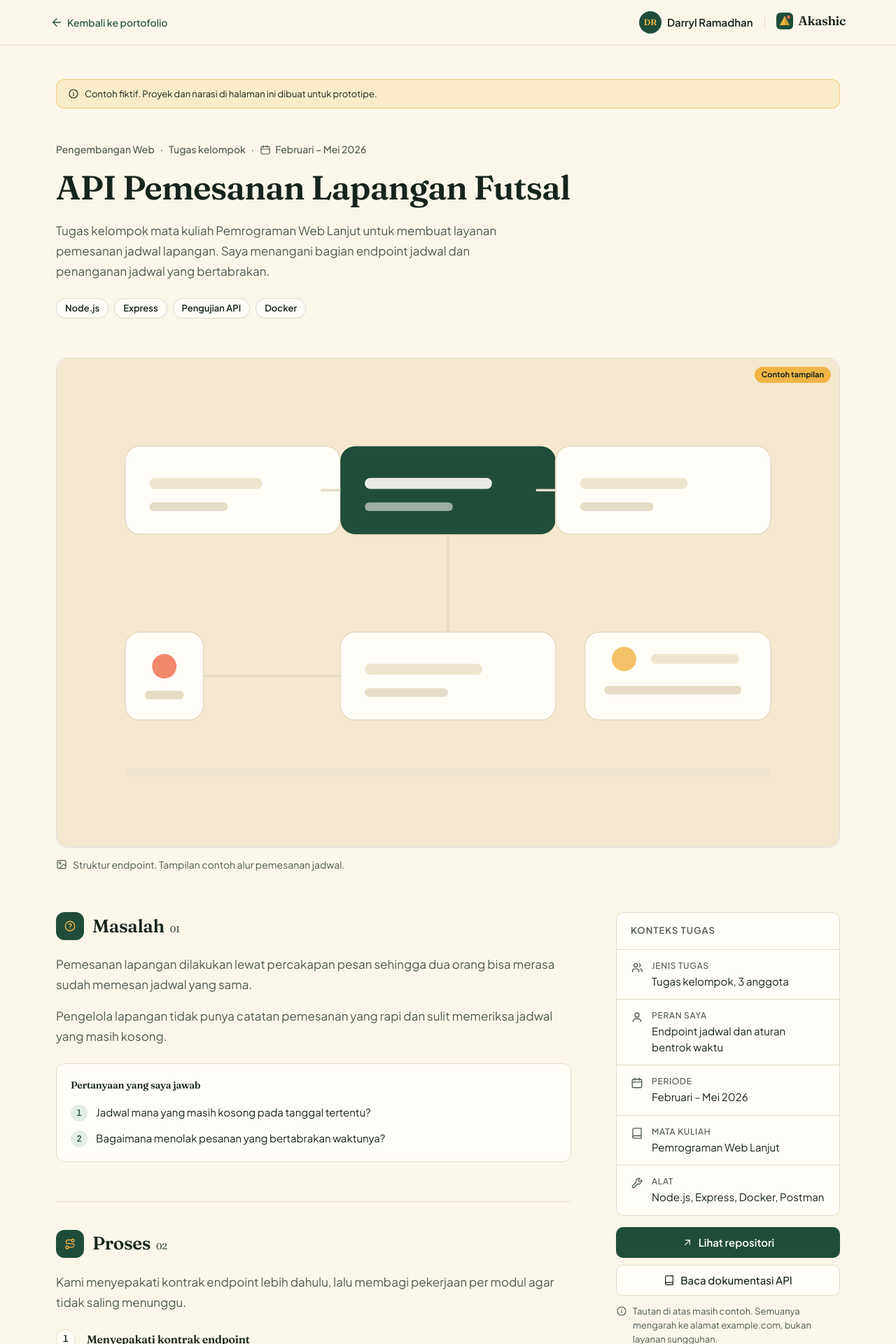
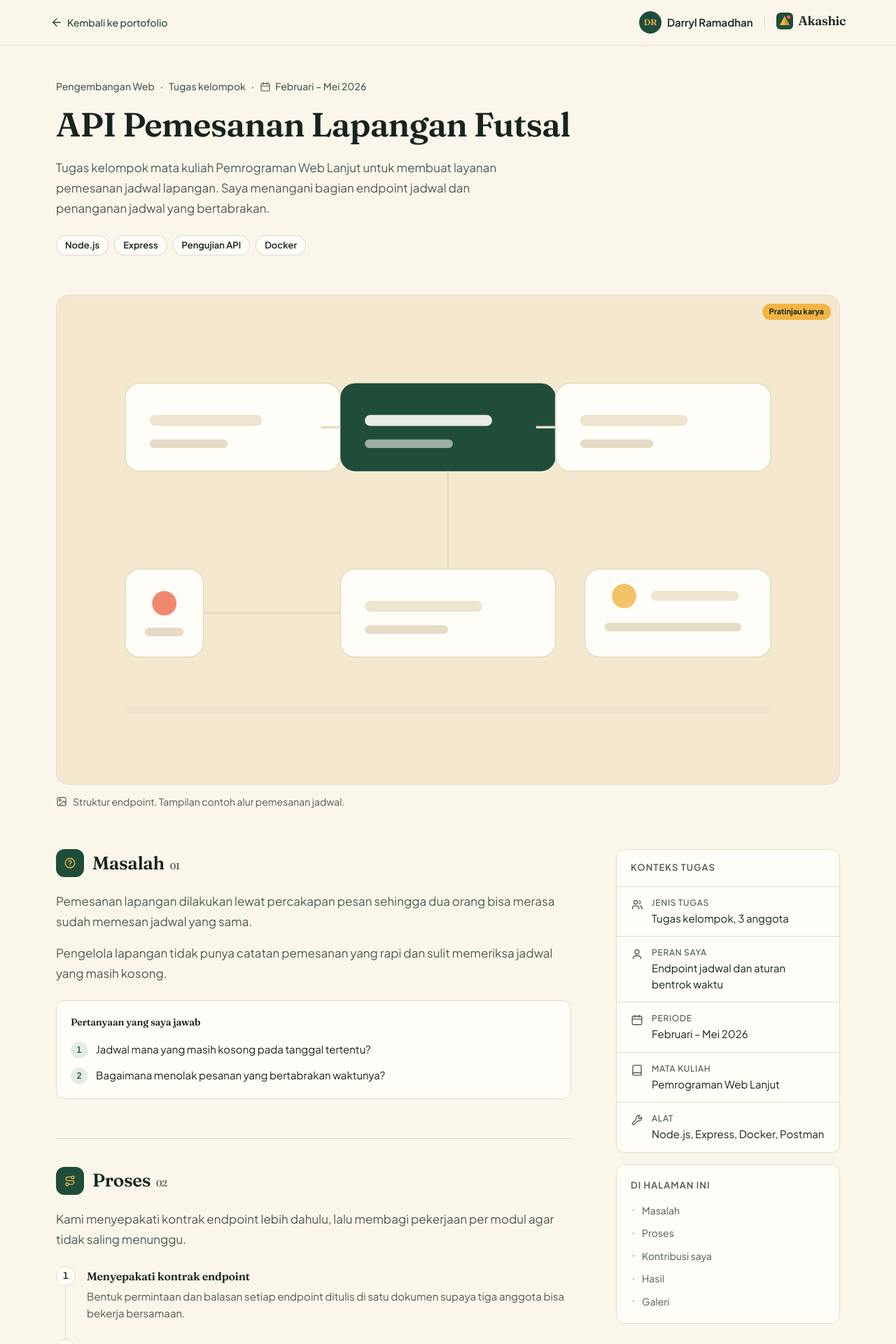
Before and after one commit to Vlad401-del/akashic_projectvault, a Next.js app in the folder web/: page /u/darryl/p/api-pemesanan-lapangan-futsal in a window 1280 px wide. Shown: the top 1920 px of the page at 70% size. Built offline with nearby package versions, Linux system fonts and the light colour scheme.

Commit message:
refactor(ui): hapus label prototipe dan lokal dari halaman publik (1/4)
Banner prototipe, copy "data contoh/akun contoh", dan catatan example.com
dihapus dari landing, papan tim, profil, dan detail proyek. Tautan
placeholder example.com tidak lagi dirender sebagai kontak/bukti karya.

```diff
--- a/web/src/app/tim/[id]/page.tsx
+++ b/web/src/app/tim/[id]/page.tsx
@@ -2,7 +2,6 @@ import { notFound } from "next/navigation";
 import Link from "next/link";
 
 import { Icon } from "@/components/icons";
-import { PrototypeNotice } from "@/components/prototype-notice";
 import { Avatar, TopBar } from "@/components/site-nav";
 import { IntroFormComponent } from "@/components/team/intro-form-component";
 import { getPublicProfile } from "@/lib/content";
@@ -64,11 +63,6 @@ export default async function TeamDetailPage({
       />
 
       <main className="mx-auto max-w-[1120px] px-5 pb-24 pt-8 sm:px-8 sm:pt-12 xl:px-0">
-        <PrototypeNotice className="mb-8">
-          Halaman pencarian tim publik. Pengajuan diri melalui formulir di bawah akan tersimpan di{" "}
-          <code>web/.data/team-requests.json</code> dan dapat dibuka oleh pemilik tim di dasbornya.
-        </PrototypeNotice>
-
         <div className="grid grid-cols-1 gap-10 lg:grid-cols-12">
           {/* Kolom Kiri / Utama: Detail Tim & Formulir */}
           <div className="space-y-8 lg:col-span-8">
--- a/web/src/app/tim/page.tsx
+++ b/web/src/app/tim/page.tsx
@@ -2,7 +2,6 @@ import type { Metadata } from "next";
 import Link from "next/link";
 
 import { Icon } from "@/components/icons";
-import { PrototypeNotice } from "@/components/prototype-notice";
 import { SiteBrand } from "@/components/site-brand";
 import { TopBar } from "@/components/site-nav";
 import { TeamBoard } from "@/components/team/team-board";
@@ -48,10 +47,6 @@ export default function TeamBoardPage() {
       />
 
       <main className="mx-auto max-w-[1200px] px-5 pb-24 pt-8 sm:px-8 sm:pt-10">
-        <PrototypeNotice className="mb-8">
-          Fitur baru (Tahap Pivot): Papan cari tim lomba dari bukti kerja. Perkenalan yang dikirim disimpan di komputer ini (<code>web/.data/team-requests.json</code>).
-        </PrototypeNotice>
-
         {/* Hero Banner */}
         <header className="on-dark relative isolate overflow-hidden rounded-[24px] bg-forest px-6 py-10 text-cream sm:px-10 sm:py-14">
           <div aria-hidden="true" className="grid-lines absolute inset-0 -z-10 text-cream/[0.07]" />
--- a/web/src/app/u/[username]/p/[slug]/page.tsx
+++ b/web/src/app/u/[username]/p/[slug]/page.tsx
@@ -6,7 +6,6 @@ import { ProjectCard } from "@/components/project-card";
 import { ProjectContext } from "@/components/project-context";
 import { ProjectCover, ProjectCoverCaption } from "@/components/project-cover";
 import { ProjectStory } from "@/components/project-story";
-import { PrototypeNotice } from "@/components/prototype-notice";
 import { OwnerChip, TopBar } from "@/components/site-nav";
 import { SiteBrand } from "@/components/site-brand";
 import { SkillList } from "@/components/skill-list";
@@ -14,7 +13,6 @@ import {
   getOtherPublicProjects,
   getPublicProfile,
   getPublicProject,
-  isStoredProject,
   listKnownProjectRoutes,
 } from "@/lib/content";
 import { workTypeLabel } from "@/lib/labels";
@@ -64,7 +62,6 @@ export default async function PublicProjectPage({ params }: PageProps<"/u/[usern
   }
 
   const otherProjects = getOtherPublicProjects(profile, slug);
-  const fromEditor = isStoredProject(profile.username, slug);
 
   return (
     <>
@@ -90,12 +87,6 @@ export default async function PublicProjectPage({ params }: PageProps<"/u/[usern
       />
 
       <div className="mx-auto max-w-[1120px] px-5 pb-24 pt-8 sm:px-8 sm:pt-12 xl:px-0">
-        <PrototypeNotice className="mb-10 sm:mb-12">
-          {fromEditor
-            ? "Proyek ini dibuat lewat editor dan disimpan di berkas lokal komputer ini (web/.data/projects.json), belum ke database. Profil pemiliknya masih data contoh."
-            : "Contoh fiktif. Proyek dan narasi di halaman ini dibuat untuk prototipe."}
-        </PrototypeNotice>
-
         {/*
           Susunan grid: header dan sampul membentang penuh, lalu narasi di kolom
           kiri dan panel konteks di kolom kanan. Pada lebar kecil semuanya
--- a/web/src/components/profile-header.tsx
+++ b/web/src/components/profile-header.tsx
@@ -2,7 +2,7 @@ import { Avatar } from "@/components/site-nav";
 import { Icon, type IconName } from "@/components/icons";
 import { SkillList } from "@/components/skill-list";
 import type { ContactKind, Profile } from "@/lib/fixtures/types";
-import { toSafeExternalUrl } from "@/lib/url";
+import { toPublicExternalUrl } from "@/lib/url";
 
 const CONTACT_ICON: Record<ContactKind, IconName> = {
   email: "mail",
@@ -20,7 +20,7 @@ const CONTACT_ICON: Record<ContactKind, IconName> = {
  */
 export function ProfileHeader({ profile }: { profile: Profile }) {
   const contacts = profile.contacts
-    .map((contact) => ({ ...contact, safeUrl: toSafeExternalUrl(contact.url) }))
+    .map((contact) => ({ ...contact, safeUrl: toPublicExternalUrl(contact.url) }))
     .filter((contact): contact is typeof contact & { safeUrl: string } => contact.safeUrl !== null);
 
   return (
--- a/web/src/components/project-context.tsx
+++ b/web/src/components/project-context.tsx
@@ -2,6 +2,7 @@ import { Icon, type IconName } from "@/components/icons";
 import { SourceLinks } from "@/components/source-links";
 import type { Project } from "@/lib/fixtures/types";
 import { workTypeWithTeam } from "@/lib/labels";
+import { toPublicExternalUrl } from "@/lib/url";
 
 /** Daftar bagian yang bisa dilompati pembaca dari panel samping. */
 const SECTIONS: { id: string; label: string }[] = [
@@ -28,7 +29,7 @@ function ContextRow({ icon, label, value }: { icon: IconName; label: string; val
  * Panel samping halaman detail proyek.
  *
  * Berisi konteks tugas (jenis, peran, periode, mata kuliah, alat), tombol bukti
- * karya, catatan bahwa tautannya masih contoh, dan daftar bagian halaman.
+ * karya, dan daftar bagian halaman.
  * Pada layar besar panel ini menempel (sticky) di kanan saat narasi digulir.
  */
 export function ProjectContext({ project }: { project: Project }) {
@@ -45,7 +46,7 @@ export function ProjectContext({ project }: { project: Project }) {
   );
 
   const sections = SECTIONS.filter((section) => section.id !== "galeri" || project.gallery.length > 0);
-  const hasSources = project.sources.some((source) => source.url.trim().length > 0);
+  const sources = project.sources.filter((source) => toPublicExternalUrl(source.url) !== null);
 
   return (
     <div className="flex flex-col gap-4">
@@ -60,20 +61,7 @@ export function ProjectContext({ project }: { project: Project }) {
         </dl>
       </div>
 
-      {project.sources.length > 0 ? (
-        <div>
-          <SourceLinks sources={project.sources} />
-          {hasSources ? (
-            <p className="mt-3 flex items-start gap-2 text-[13px] leading-5 text-ink-2">
-              <Icon name="info" className="mt-0.5 size-4" />
-              <span>
-                Tautan di atas masih contoh. Semuanya mengarah ke alamat example.com, bukan layanan
-                sungguhan.
-              </span>
-            </p>
-          ) : null}
-        </div>
-      ) : null}
+      {sources.length > 0 ? <SourceLinks sources={sources} /> : null}
 
       <nav aria-labelledby="di-halaman-ini" className="rounded-xl border border-line bg-surface p-5">
         <h2 id="di-halaman-ini" className="text-[13px] font-semibold uppercase tracking-[0.08em] text-ink-2">
--- a/web/src/components/project-cover.tsx
+++ b/web/src/components/project-cover.tsx
@@ -4,16 +4,8 @@ import { Icon } from "@/components/icons";
 import type { CoverVariant } from "@/lib/fixtures/types";
 
 /**
- * Placeholder bukti karya untuk tahap 1.
- *
- * Belum ada unggahan gambar (Supabase Storage baru masuk tahap 4), jadi sampul
- * dan galeri memakai ilustrasi netral yang digambar sendiri. Hak penggunaan
- * jelas karena dibuat di repositori ini, dan setiap ilustrasi diberi label
- * "Contoh tampilan" supaya tidak disangka tangkapan layar proyek sungguhan.
- * Ilustrasi sengaja tidak memuat angka atau metrik apa pun.
- *
- * Warna aksen mengikuti palet "studio lomba": forest #1F4D3A, coral #EE6C4D,
- * sun #F2B544. Hanya dipakai sebagai aksen kecil; sebagian besar ilustrasi netral.
+ * Ilustrasi sampul dan galeri proyek dengan palet studio lomba.
+ * Grafis dibuat di repositori ini dan tidak memuat angka atau metrik proyek.
  */
 const SURFACE = "#FFFDF8";
 const CANVAS = "#F4E9CF";
@@ -295,7 +287,7 @@ export function ProjectCover({
         <Art />
       </svg>
       <span className="absolute right-3 top-3 rounded-full bg-sun px-2.5 py-[3px] text-[11px] font-bold text-ink">
-        Contoh tampilan
+        Pratinjau karya
       </span>
     </div>
   );
--- a/web/src/lib/url.ts
+++ b/web/src/lib/url.ts
@@ -31,3 +31,21 @@ export function toSafeExternalUrl(value: string | null | undefined): string | nu
 
   return new URL(value.trim()).toString();
 }
+
+/**
+ * Seperti toSafeExternalUrl, tetapi juga menolak domain placeholder
+ * `example.com` agar tautan mati tidak tampil sebagai tombol kontak/bukti karya.
+ */
+export function toPublicExternalUrl(value: string | null | undefined): string | null {
+  const url = toSafeExternalUrl(value);
+  if (!url) {
+    return null;
+  }
+
+  const hostname = new URL(url).hostname;
+  if (hostname === "example.com" || hostname.endsWith(".example.com")) {
+    return null;
+  }
+
+  return url;
+}
```
Also changed, not shown: web/src/app/page.tsx (+3 -4 lines), web/src/app/u/[username]/page.tsx (+1 -10 lines), web/src/components/site-footer.tsx (+4 -11 lines), web/src/components/team/intro-form-component.tsx (+3 -6 lines).
